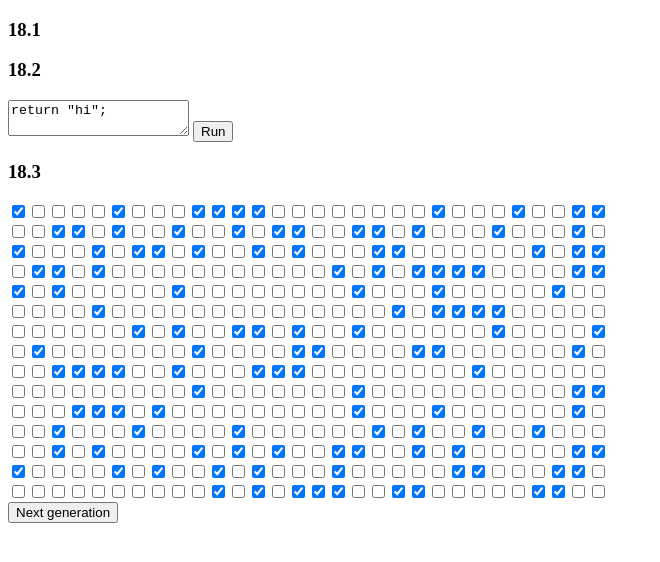
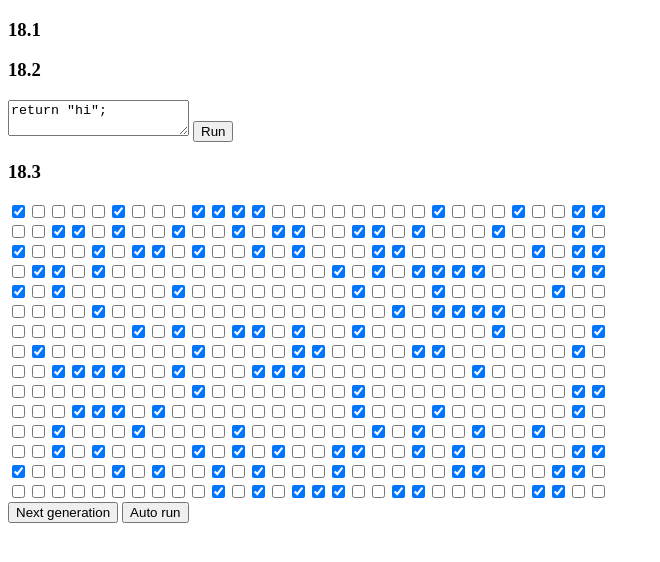
Before and after one commit to EvgeniiKolesnikov/Book__EloquentJS, a plain HTML site: page chapter18.html in a window 1280 px wide. Shown: the whole page, without its empty margins (0-660 px from the left). Drawn offline with Linux system fonts and the light colour scheme; no server answers.

Commit message:
Add chapter 18.3 fix

```diff
--- a/chapter18.html
+++ b/chapter18.html
@@ -28,6 +28,7 @@
   <h3>18.3</h3>
   <div id="grid"></div>
   <button id="next">Next generation</button>
+  <button id="run">Auto run</button>
 </body>
 
 </html>
```
